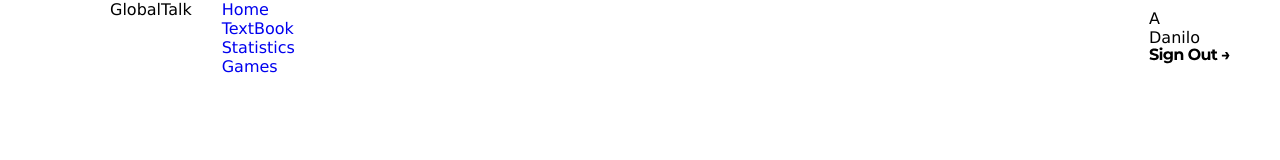
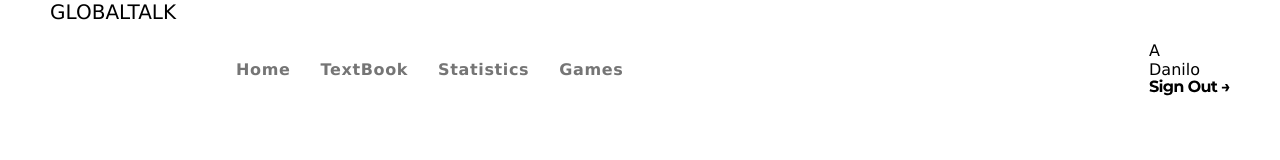
Before and after one commit to danilojduarte/PlatformScholl, a plain HTML site: page index.html in a window 1280 px wide. Drawn offline with Linux system fonts and the light colour scheme.

Commit message:
Atualizado menu nav

```diff
--- a/css/style.css
+++ b/css/style.css
@@ -27,9 +27,25 @@
     gap: 30px;
 }
 
-.logo {
+.logo p{
     padding-right: 30px;
     font-weight: 400;
     font-size: 20px;
     color: black;
+    position: relative;
+    text-transform: uppercase;
 }
+.nav-left-content ul {
+    display: flex;
+    gap: 30px;
+    align-items: center;
+    margin: 0;
+}
+
+.nav-left-content ul li a {
+    font-size: 16px;
+    line-height: 140px;
+    font-weight: 600;
+    letter-spacing: .04em;
+    color: #757575;
+}
--- a/index.html
+++ b/index.html
@@ -14,8 +14,9 @@
     <nav>
         <div class="nav-container container">
             <div class="nav-left-content">
-                <div class="logo"></div>
-                <p>GlobalTalk</p>
+                <a href="#" class="logo">
+                    <p>GlobalTalk</p>
+                </a>
                 <ul>
                     <li><a href="#">Home</a></li>
                     <li><a href="#">TextBook</a></li>
```
